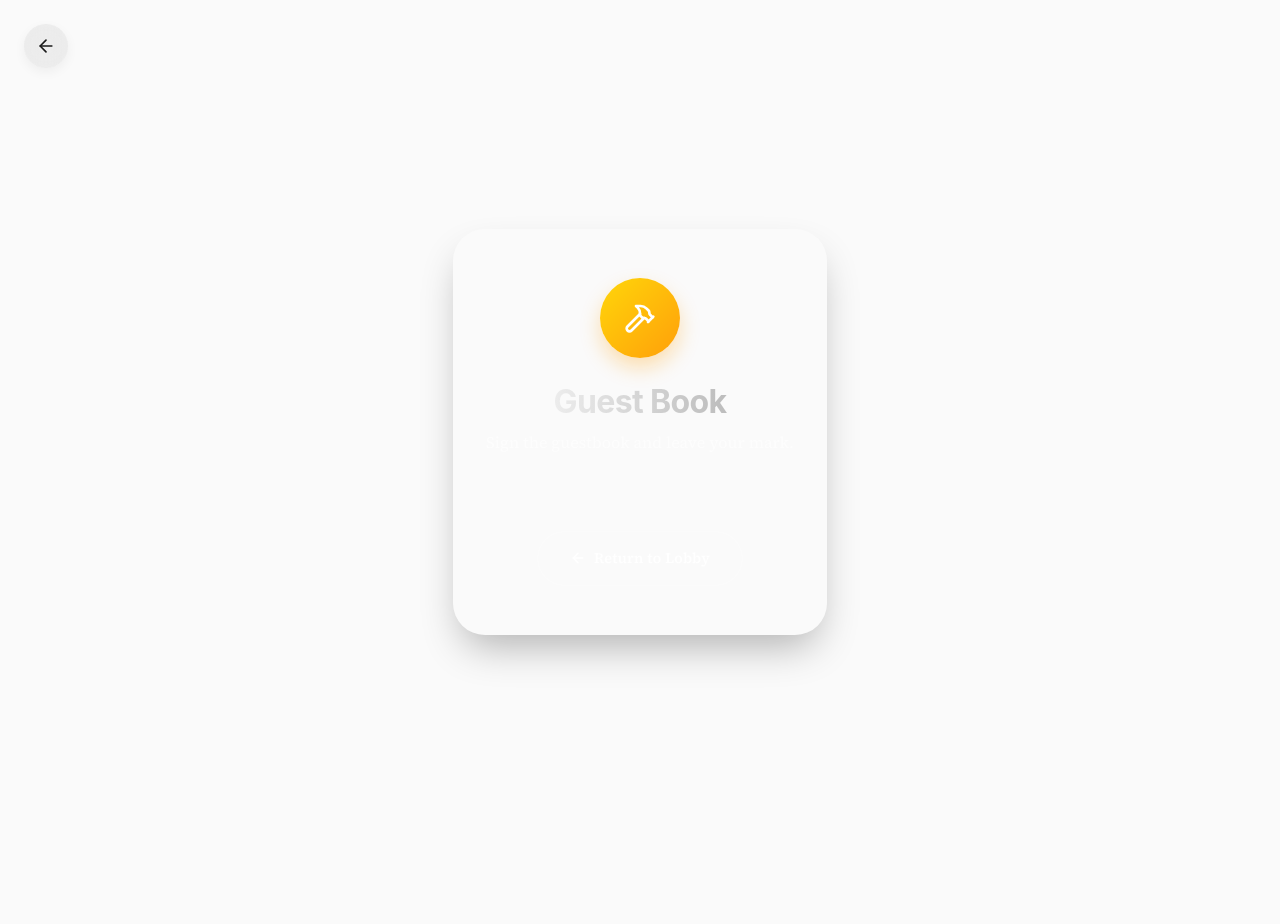
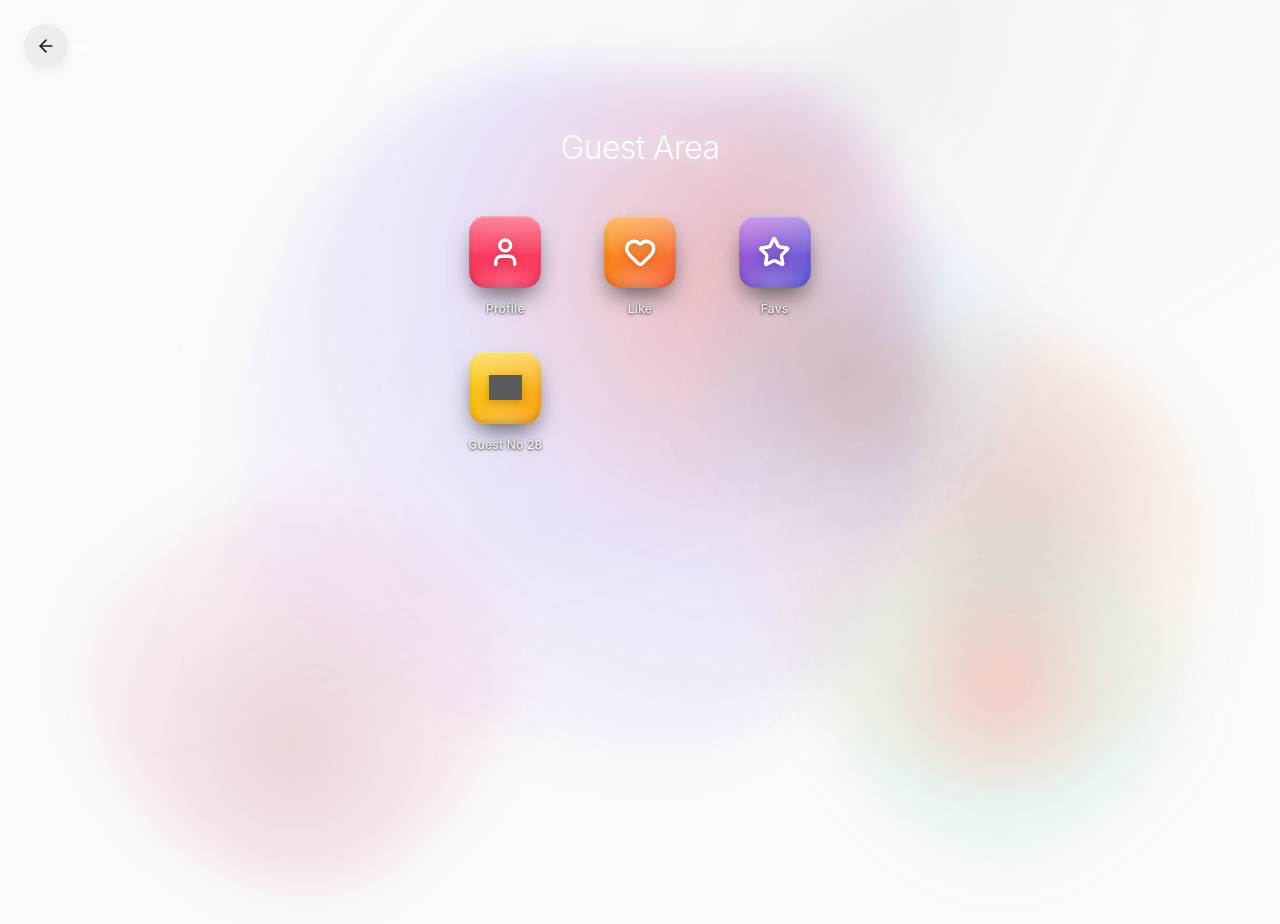
Before and after one commit to muhammadfaza16/muhammadfaza16.github.io, a Next.js app: page /guest in a window 1280 px wide. Shown: the top 924 px of the page. Before the commit the page ends 800 px from the top, so only its background shows below. Built offline with nearby package versions, Linux system fonts and the light colour scheme; grey boxes are pictures that could not be loaded; a web font is replaced by a local one.

Commit message:
feat: update guest page and add assets

```diff
--- a/src/app/guest/page.tsx
+++ b/src/app/guest/page.tsx
@@ -1,7 +1,240 @@
 "use client";
 
-import { ConstructionPage } from "@/components/ConstructionPage";
+import React, { useEffect } from "react";
+import Link from "next/link";
+
+import dynamic from "next/dynamic";
+import Image from "next/image";
+import { motion } from "framer-motion";
+import { User, Heart, Star } from "lucide-react";
+
+// Background components
+const GradientOrb = dynamic(() => import("@/components/GradientOrb").then(mod => mod.GradientOrb), { ssr: false });
+const CosmicStars = dynamic(() => import("@/components/CosmicStars").then(mod => mod.CosmicStars), { ssr: false });
+const MilkyWay = dynamic(() => import("@/components/MilkyWay").then(mod => mod.MilkyWay), { ssr: false });
+
+const Guest28Icon = (props: any) => (
+    <div style={{ width: props.size || '100%', height: props.size || '100%', position: 'relative' }}>
+        <Image
+            src="/guest/no28.png"
+            alt="Guest 28"
+            fill
+            style={{ objectFit: 'contain', filter: 'grayscale(1) contrast(1.2) invert(1)', mixBlendMode: 'screen' }}
+        />
+    </div>
+);
+
+// Helper for Icon styling (Ported from RoomBentoGrid for inline styling requirement)
+const GuestIcon = ({ title, icon, gradient, delay = 0 }: { title: string, icon: React.ReactNode, gradient: string, delay?: number }) => {
+    return (
+        <div style={{ textDecoration: 'none', display: 'flex', flexDirection: 'column', alignItems: 'center', gap: '0.5rem' }}>
+            <motion.div
+                initial={{ opacity: 0, scale: 0.5, y: 20 }}
+                whileInView={{ opacity: 1, scale: 1, y: 0 }}
+                viewport={{ once: true }}
+                transition={{
+                    duration: 0.5,
+                    delay,
+                    type: "spring",
+                    stiffness: 300,
+                    damping: 20
+                }}
+                style={{
+                    display: "flex",
+                    flexDirection: "column",
+                    alignItems: "center",
+                    gap: "0.5rem",
+                    cursor: "pointer"
+                }}
+            >
+                {/* The App Icon (Premium Skeuomorphic) */}
+                <div style={{
+                    position: "relative",
+                    width: "clamp(60px, 17vw, 72px)",
+                    height: "clamp(60px, 17vw, 72px)",
+                    borderRadius: "22.5%", // Superellipse
+                    background: gradient,
+                    display: "flex",
+                    alignItems: "center",
+                    justifyContent: "center",
+                    boxShadow: "0 12px 24px -6px rgba(0,0,0,0.6), inset 0 -3px 6px rgba(0,0,0,0.2), inset 0 1px 2px rgba(255,255,255,0.5)",
+                    overflow: "hidden",
+                    zIndex: 1
+                }} className="hover:scale-105 active:scale-90 transition-transform duration-100">
+
+                    {/* Symbol */}
+                    <div style={{
+                        color: "white",
+                        zIndex: 10,
+                        position: "absolute",
+                        inset: 0,
+                        display: "flex",
+                        alignItems: "center",
+                        justifyContent: "center",
+                        filter: "drop-shadow(0 2px 4px rgba(0,0,0,0.2))"
+                    }}>
+                        {React.cloneElement(icon as any, { size: "45%", strokeWidth: 2.5 })}
+                    </div>
+
+                    {/* Glossy Top Shine */}
+                    <div style={{
+                        position: "absolute",
+                        top: 0,
+                        left: 0,
+                        right: 0,
+                        height: "55%",
+                        background: "linear-gradient(180deg, rgba(255,255,255,0.4) 0%, rgba(255,255,255,0.05) 90%, rgba(255,255,255,0) 100%)",
+                        borderTopLeftRadius: "22.5%",
+                        borderTopRightRadius: "22.5%",
+                        borderBottomLeftRadius: "80% 20%",
+                        borderBottomRightRadius: "80% 20%",
+                        zIndex: 5,
+                        pointerEvents: "none",
+                    }} />
+
+                    {/* Bottom Glow */}
+                    <div style={{
+                        position: "absolute",
+                        bottom: 0,
+                        left: 0,
+                        right: 0,
+                        height: "40%",
+                        background: "radial-gradient(ellipse at bottom, rgba(255,255,255,0.2) 0%, transparent 70%)",
+                        zIndex: 4,
+                        pointerEvents: "none"
+                    }} />
+
+                    {/* Noise Texture */}
+                    <div style={{
+                        position: "absolute",
+                        inset: 0,
+                        opacity: 0.08,
+                        backgroundImage: "url('https://grainy-gradients.vercel.app/noise.svg')",
+                        filter: "contrast(150%) brightness(100%)",
+                        zIndex: 2,
+                        pointerEvents: "none",
+                    }} />
+                </div>
+
+                {/* App Label */}
+                <span style={{
+                    fontFamily: "-apple-system, BlinkMacSystemFont, sans-serif",
+                    fontSize: "0.75rem",
+                    fontWeight: 500,
+                    color: "white",
+                    textAlign: "center",
+                    textShadow: "0 1px 3px rgba(0,0,0,0.8)",
+                    letterSpacing: "0.02em",
+                    marginTop: "2px"
+                }}>
+                    {title}
+                </span>
+            </motion.div>
+        </div>
+    );
+};
 
 export default function GuestPage() {
-    return <ConstructionPage title="Guest Book" description="Sign the guestbook and leave your mark." />;
+    // Scroll lock logic
+    useEffect(() => {
+        const preventScroll = (e: TouchEvent) => {
+            e.preventDefault();
+        };
+        document.addEventListener('touchmove', preventScroll, { passive: false });
+        document.addEventListener('wheel', (e) => e.preventDefault(), { passive: false });
+        // Lock body scroll
+        document.body.style.overflow = "hidden";
+
+        return () => {
+            document.removeEventListener('touchmove', preventScroll);
+            document.removeEventListener('wheel', (e) => e.preventDefault());
+            document.body.style.overflow = "";
+        };
+    }, []);
+
+    const guestApps = [
+        { title: "Profile", icon: <User />, gradient: "linear-gradient(135deg, #FF2D55, #FF375F)" },
+        { title: "Like", icon: <Heart />, gradient: "linear-gradient(135deg, #FF9500, #FF5E3A)" },
+        { title: "Favs", icon: <Star />, gradient: "linear-gradient(135deg, #AF52DE, #5856D6)" },
+        { title: "Guest No 28", icon: <Guest28Icon />, gradient: "linear-gradient(135deg, #FFD60A, #FF9F0A)" },
+    ];
+
+    return (
+        <>
+            {/* Ambient Background - Spans whole screen */}
+            <div style={{
+                position: "fixed",
+                top: 0,
+                left: 0,
+                width: "100%",
+                height: "120vh", // Extended to ensure coverage
+                zIndex: 0,
+                pointerEvents: "none",
+                overflow: "hidden"
+            }}>
+                <MilkyWay />
+                <GradientOrb />
+                <CosmicStars />
+            </div>
+
+            <main style={{
+                position: "relative",
+                zIndex: 1,
+                width: "100%",
+                height: "100svh",
+                overflow: "hidden",
+                display: "flex",
+                flexDirection: "column",
+                alignItems: "center",
+                justifyContent: "flex-start",
+                paddingTop: "4rem"
+            }}>
+                {/* Back Button */}
+                <Link href="/" style={{
+                    position: "absolute",
+                    top: "2rem",
+                    left: "1.5rem",
+                    color: "white",
+                    textDecoration: "none",
+                    fontSize: "1rem",
+                    opacity: 0.8,
+                    zIndex: 20
+                }}>
+                    ← Home
+                </Link>
+
+                <div style={{
+                    display: "flex",
+                    flexDirection: "column",
+                    alignItems: "center",
+                    width: "100%",
+                    marginTop: "4rem"
+                }}>
+                    <h2 style={{
+                        color: "white",
+                        marginBottom: "3rem",
+                        fontFamily: "-apple-system, sans-serif",
+                        fontWeight: 300,
+                        fontSize: "2rem",
+                        textShadow: "0 0 20px rgba(255,255,255,0.5)"
+                    }}>Guest Area</h2>
+
+                    {/* Grid */}
+                    <div style={{
+                        display: "grid",
+                        gridTemplateColumns: "repeat(3, 1fr)", // 3 columns, allows wrapping
+                        gap: "2rem",
+                        padding: "0 1.5rem",
+                        maxWidth: "420px",
+                        width: "100%",
+                        justifyItems: "center"
+                    }}>
+                        {guestApps.map((app, idx) => (
+                            <GuestIcon key={idx} {...app} delay={idx * 0.1} />
+                        ))}
+                    </div>
+                </div>
+            </main>
+        </>
+    );
 }
```
Also changed, not shown: 1 other file (tests, documents, lock files or other folders).
